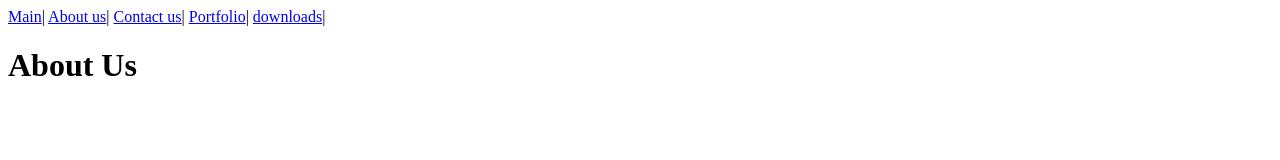
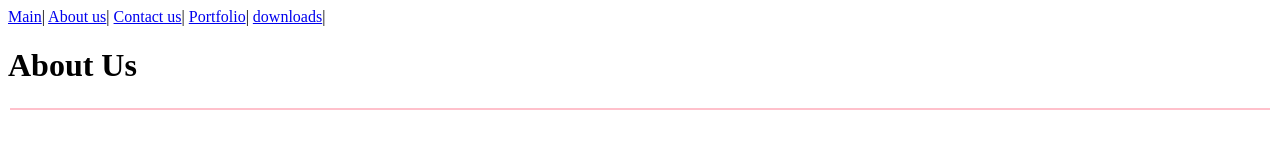
Before and after one commit to EmmanuelBarasa/emmanuelbarasa.github.io, a plain HTML site: page aboutus.html in a window 1280 px wide. Drawn offline with Linux system fonts and the light colour scheme.

Commit message:
Update aboutus.html

```diff
--- a/aboutus.html
+++ b/aboutus.html
@@ -10,7 +10,10 @@
 <a href="downloads.html">downloads</a>|
 
 <h1>About Us</h1>
-
+	<table width="100%">
+</tr>
+<td bgcolor="pink">
+</center>
 </body>
 </head>
 </html>
```
